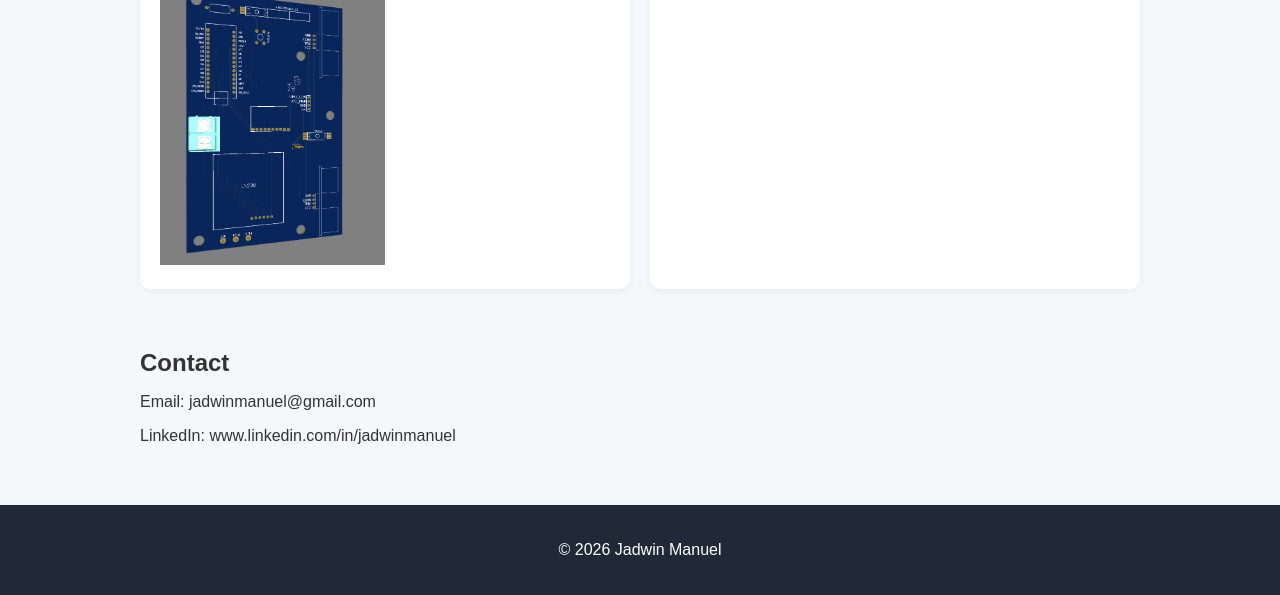
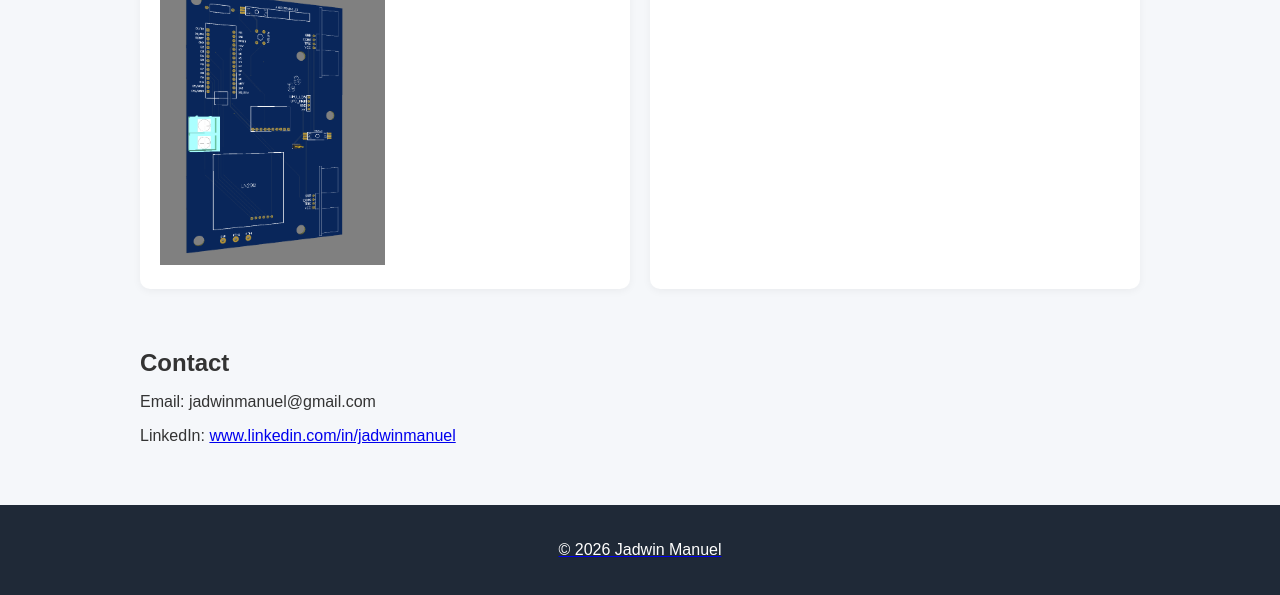
Before and after one commit to jadwin1997/portfoliowebsite, a plain HTML site: page index.html in a window 1280 px wide. Shown: the part 3383-3978 px from the top of the page. Drawn offline with Linux system fonts and the light colour scheme.

Commit message:
Update index.html

```diff
--- a/index.html
+++ b/index.html
@@ -245,7 +245,7 @@
     <section id="contact">
       <h2>Contact</h2>
       <p>Email: jadwinmanuel@gmail.com</p>
-      <p>LinkedIn: <href=https://www.linkedin.com/in/jadwinmanuel>www.linkedin.com/in/jadwinmanuel</href></p>
+      <p>LinkedIn: <a href=https://www.linkedin.com/in/jadwinmanuel>www.linkedin.com/in/jadwinmanuel</href></p>
     </section>
 
   </div>
```
